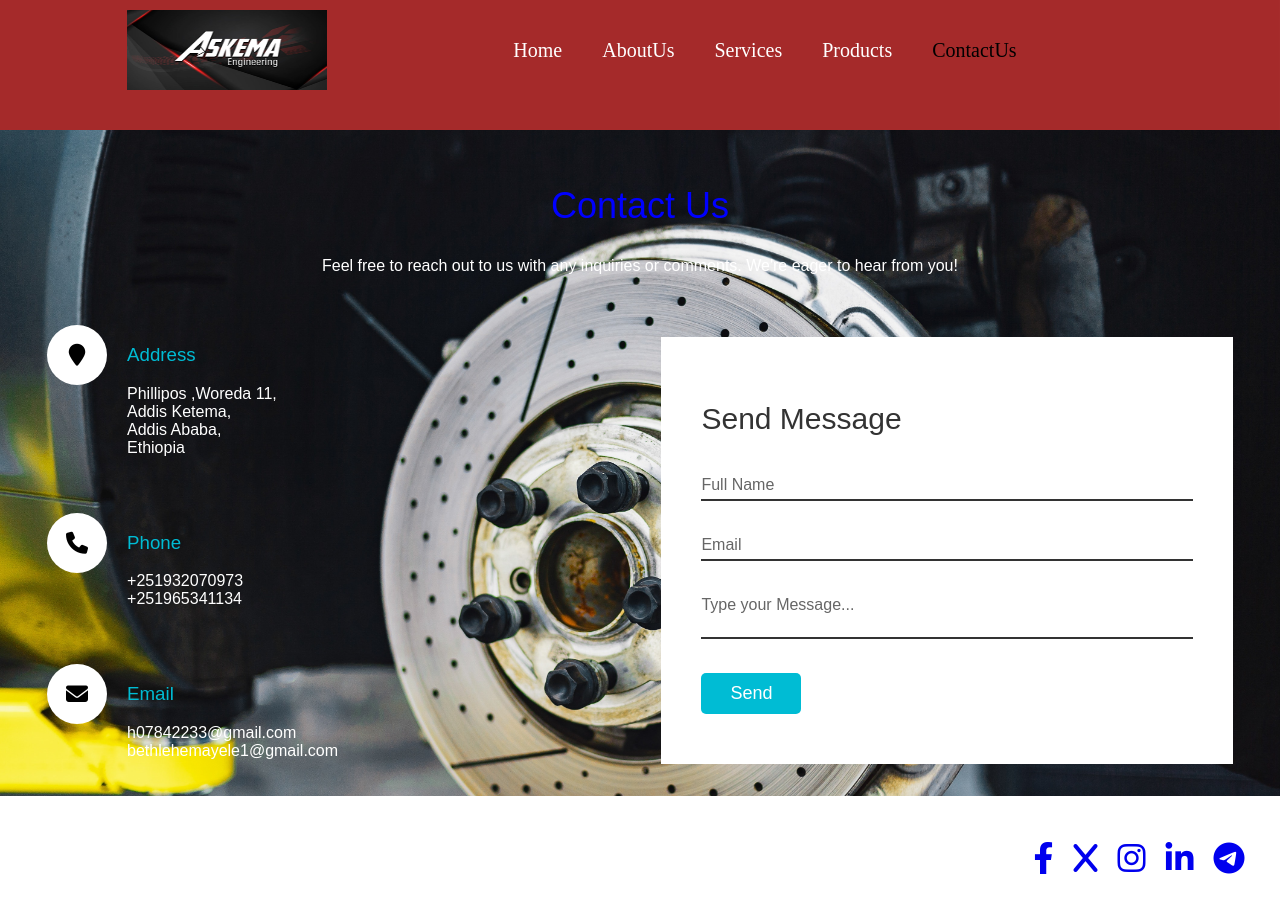
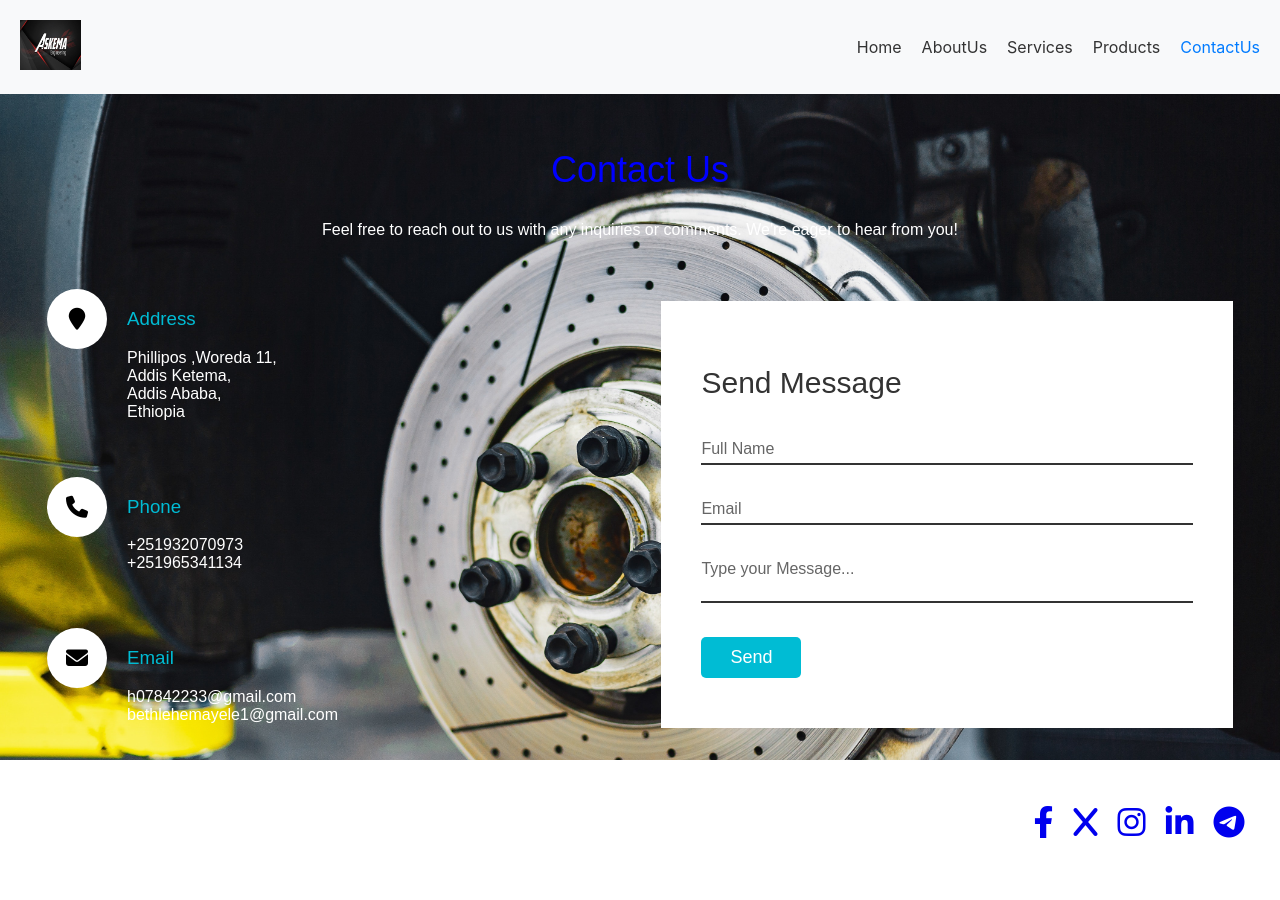
Before and after one commit to haileadugna/Askema-react, a React (Create React App) app in the folder askema/: page /contactus in a window 1280 px wide. After the commit the page ends 864 px from the top, so only its background shows below. Built offline with nearby package versions, Linux system fonts and the light colour scheme.

Commit message:
some changes

```diff
--- a/askema/src/components/header.css
+++ b/askema/src/components/header.css
@@ -1,137 +1,58 @@
-body{
-    margin: 0;
-    padding: 0;
-}
-
-.header{
-
-    display: flex;
-    justify-content: space-evenly;
-    align-items: center;
-    padding: 10px;
-    padding-bottom: 40px;
-
-}
-
-.header_logo{
-    display: flex;
-    align-items: center;
-    /* position: absolute; */
-
-}
-
-.header_logo img{
-    width: 200px;
-    height: 80px;
-    margin-right: 10px;
-    /* border-radius: 20%; */
-
-}
-
-.header_logo h2{
-    font-size: 30px;
-    font-weight: 700;
-    font-family: 'Times New Roman', Times, serif;
-    font-style: italic;
-}
-
-
-.header_nav ul{
+.header {
   display: flex;
   justify-content: space-between;
   align-items: center;
-    list-style: none;
-
-
-
+  padding: 20px;
+  background-color: #f8f9fa;
 }
 
-.header_nav ul a{
-    text-decoration: none;
-    color: white;
-
+.header_logo img {
+  height: 50px;
 }
 
-.header_nav ul a li{
-    margin: 0 10px;
-    padding: 10px;
-    font-size: 20px;
-    font-weight: 300;
-    font-family: 'Times New Roman', Times, serif;
-
-
+.header_nav ul {
+  list-style: none;
+  display: flex;
+  gap: 20px;
 }
 
-.header_nav ul a li:hover{
-    background-color: #21209C;
-    color: gray;
-    border-radius: 5px;
-    transition: all 0.5s ease-in-out;
+.header_nav ul li {
+  cursor: pointer;
 }
 
-
-.active {
-    color: black; /* Set the text color for active links to black */
-    font-weight: bold; /* Make the text bold for active links (optional) */
-    font-size: larger;
+.header_nav ul li a {
+  text-decoration: none;
+  color: #333;
 }
 
-
+.header_nav ul li a.active {
+  color: #007bff;
+}
 
 .menu_icon {
-    position: absolute;;
-    float: right;
-    right: 5%;
-    left: 90%;
-    margin-left: 10px;
-    display: none; /* Initially hide the menu icon in non-mobile view */
+  display: none;
+  cursor: pointer;
 }
 
-
-  .mobile-menu ul{
+.mobile-menu {
   display: none;
 }
 
-
-  @media screen and (max-width: 800px) {
-    .header_nav {
-      display: none;
+.mobile-menu.active {
+  display: block;
 }
 
-    .menu_icon {
-
-        display: block;
-        cursor: pointer;
-
+.mobile-menu ul {
+  list-style: none;
 }
 
-    .mobile-menu ul{
-      display: block;
-
-      position: absolute;
-      width: 90%;
-      height: 0;
-      background-color: brown;
-      top: 60px;
-      left: 0%;
-      text-align: center;
-      overflow: hidden;
-      z-index: 999;
-      /* how to make not tranpass */
-    }
-
-    .mobile-menu.active ul {
-
-      height: auto; /* When the menu is active, set the height to auto to reveal the content */
-    }
-
-    .mobile-menu ul li{
+.mobile-menu ul li {
   display: block;
   margin: 50px 0;
   line-height: 20px;
 }
 
-    .mobile-menu ul a{
+.mobile-menu ul a {
   font-size: 20px;
   font-weight: 300;
   font-family: 'Times New Roman', Times, serif;
@@ -139,13 +60,17 @@ body{
   color: white;
 }
 
-    .mobile-menu ul a:hover{
+.mobile-menu ul a:hover {
   color: gray;
   transition: all 0.5s ease-in-out;
 }
 
-    .mobile-menu ul.active{
-      left: 0;
+@media (max-width: 768px) {
+  .header_nav {
+    display: none;
   }
 
+  .menu_icon {
+    display: block;
   }
+}
--- a/askema/src/components/header.jsx
+++ b/askema/src/components/header.jsx
@@ -1,5 +1,5 @@
 import React, { useState } from 'react'
-import { useLocation } from 'react-router-dom';
+import { useLocation, NavLink } from 'react-router-dom';
 import './header.css'
 import image from '../Assets/Askema logo.png';
 
@@ -26,18 +26,12 @@ export default function Header() {
       </div>
       <div className="header_nav">
       <ul>
-
-            <a href="/"><li className={location.pathname === '/' ? 'active' : ''}>Home</li></a>
-
-            <a href="/aboutus"><li className={location.pathname === '/aboutus' ? 'active' : ''}>AboutUs</li></a>
-
-            <a href="/services"><li className={location.pathname === '/services' ? 'active' : ''}>Services</li></a>
-
-            <a href="/products"><li className={location.pathname === '/products' ? 'active' : ''}>Products</li></a>
-
-            <a href="/contactus"><li className={location.pathname === '/contactus' ? 'active' : ''}>ContactUs</li></a>
-
-        </ul>
+        <li><NavLink to="/" activeClassName="active" exact>Home</NavLink></li>
+        <li><NavLink to="/aboutus" activeClassName="active">AboutUs</NavLink></li>
+        <li><NavLink to="/services" activeClassName="active">Services</NavLink></li>
+        <li><NavLink to="/products" activeClassName="active">Products</NavLink></li>
+        <li><NavLink to="/contactus" activeClassName="active">ContactUs</NavLink></li>
+      </ul>
       </div>
 
 
```
Also changed, not shown: package.json (added, +16 -0 lines), 1 other file (tests, documents, lock files or other folders). Lines whose indentation alone changed are shown as unchanged.
